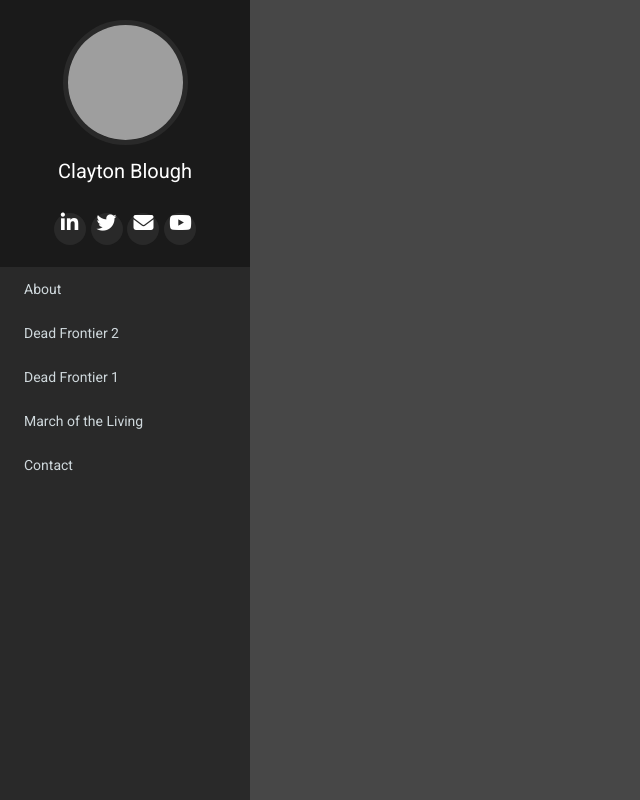
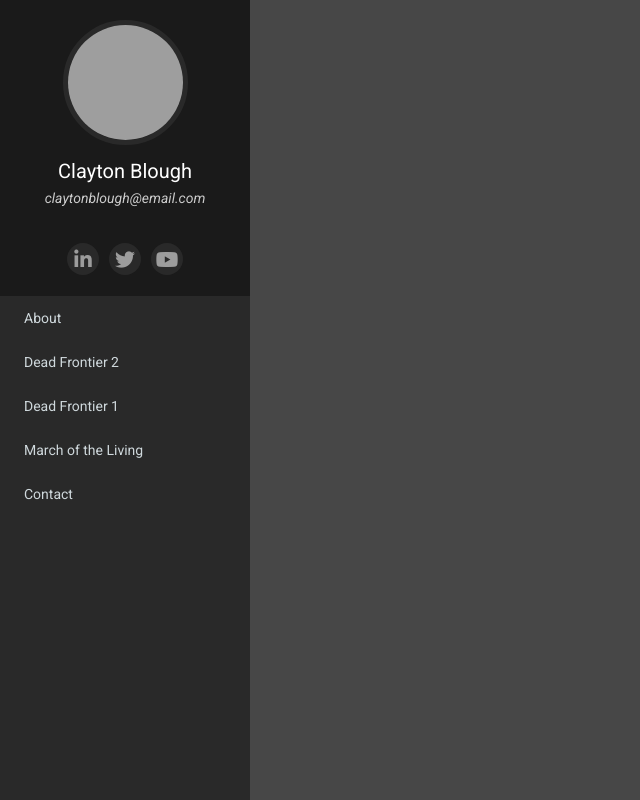
Before and after one commit to ClaytonBlough/Resu.me, a plain HTML site: page index.html in a window 1280 px wide. Shown: the whole page, without its empty margins (0-640 px from the left). Drawn offline with nearby package versions, Linux system fonts and the light colour scheme; grey boxes are pictures that could not be loaded.

Commit message:
Update index.html

```diff
--- a/index.html
+++ b/index.html
@@ -59,7 +59,7 @@
 		  font-size: 20px;
 		  line-height: 52px;
 		  text-align: center;
-		  padding-bottom:18px;
+		  padding-bottom:10px;
 		}
 
 		#sidebar header a {
@@ -69,7 +69,7 @@
 		}
 
 		#sidebar header a:hover {
-		  color: #fff;
+		  color: white;
 		}
 
 		#sidebar .nav{
@@ -87,13 +87,27 @@
 
 		#sidebar header i
 		{
-			color:white;
+			color:#9c9c9c;
 			width: 32px;
 			height: 32px;
 			border-radius: 50%;
 			background:#292929;
+			padding-top: 7px;
+			margin: 5px;
 		}
 
+		#sidebar header i:hover
+		{
+			color:white;
+		}
+
+		#sidebar header p
+		{
+			color:#cccccc;
+			font-size:14px;
+			font-style: italic;
+			margin-top:-25px;
+		}
 
 		#sidebar .nav a{
 		  background: none;
@@ -120,11 +134,13 @@
 	  <div id="sidebar">
 	    <header>
 	    	<img src="https://pbs.twimg.com/profile_images/1553923005809508352/REOX5n61_400x400.jpg" alt="profile">
-	    	<a href="#">Clayton Blough</a>
-	        <i class="fa fa-brands fa-linkedin"></i>
-	        <i class="fa fa-brands fa-twitter"></i>
-	        <i class="fa fa-solid fa-envelope"></i>
-	        <i class="fa fa-brands fa-youtube"></i>
+	    	<a c href="#">Clayton Blough</a>
+	    	<p>claytonblough@email.com</p>
+	    	<div style="display: flex; align-items: center; justify-content: center">
+	        	<a class="sociallink" href="https://www.linkedin.com/in/clayton-blough-16933a22b/" target="_blank"><i class="fa fa-brands fa-linkedin"></i></a>
+	        	<a class="sociallink" href="https://twitter.com/ClaytonWasTaken" target="_blank"><i class="fa fa-brands fa-twitter"></i></a>
+	        	<a class="sociallink" href="https://www.youtube.com/channel/UCc2nbKaJiMBLxJ4jVyXKIaQ" target="_blank"><i class="fa fa-brands fa-youtube"></i></a>
+	    	</div>
 	    </header>
 
 	    <ul class="nav">
```
